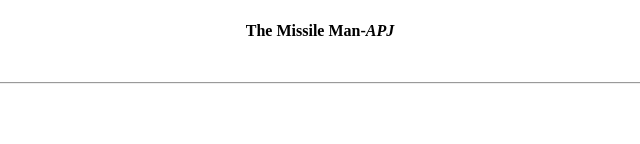
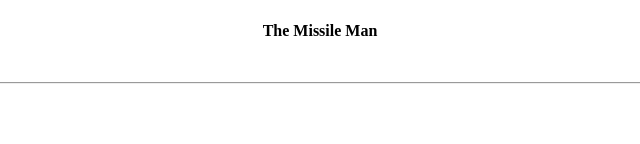
Before and after one commit to sheetal145/APJ, a plain HTML site: page index.html in a window 1280 px wide. Shown: the part 648-792 px from the top of the page, 320-960 px from the left. Drawn offline with Linux system fonts and the light colour scheme.

Commit message:
Update index.html

```diff
--- a/index.html
+++ b/index.html
@@ -20,7 +20,7 @@
 		<h3 class="hdn3"><center>If you want to shine like a sun, first burn like a sun<cite>-A.P.J Abdul Kalam</cite> </center></h3>
 		<br>
 		<center><img src="assets\Images\apj2.jpg" alt="A.P.J Abdul Kalam" width="550" height="500" class="resp"></img></center>
-		<p class="para"><center><b>The Missile Man-<cite>APJ</cite></b></center></p>
+		<p class="para"><center><b>The Missile Man</b></center></p>
 		<br>
 		<hr>
 		<a href="http://www.abdulkalam.com/kalam/theme/jsp/guest/index.jsp">Official website</a>
```
